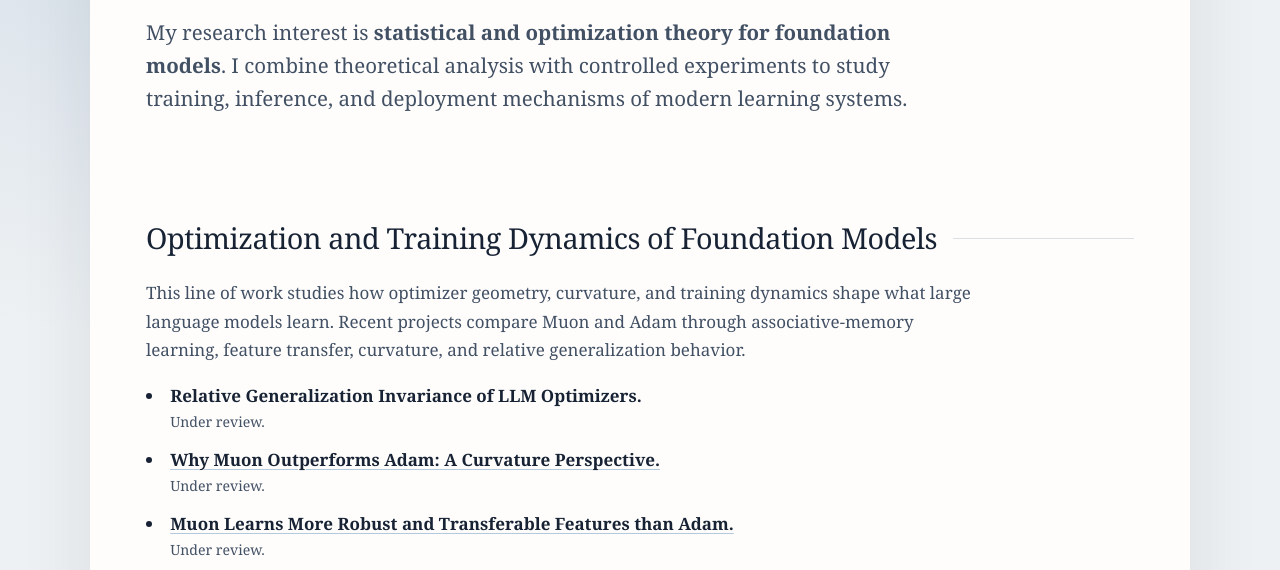
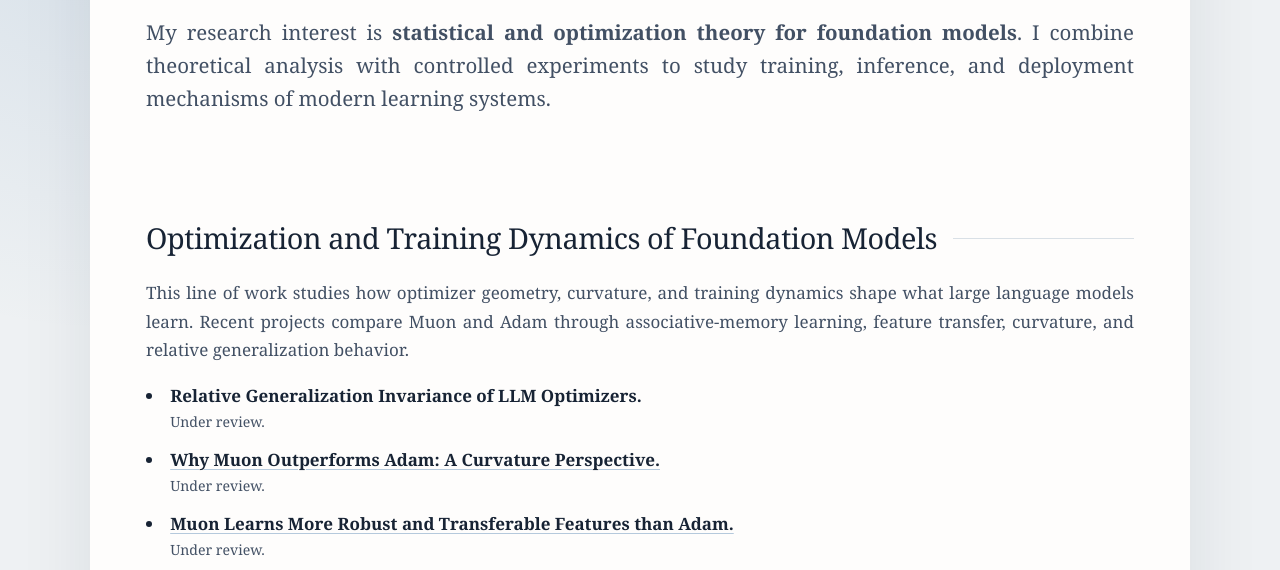
Before and after one commit to FengzhuoZhang/FengzhuoZhang.github.io, a website: page research.html in a window 1280 px wide. Shown: the part 230-800 px from the top of the page. Drawn offline with Linux system fonts and the light colour scheme.

Commit message:
Expand research section descriptions

```diff
--- a/research.html
+++ b/research.html
@@ -33,7 +33,7 @@
       </nav>
     </header>
 
-    <main id="main-content">
+    <main id="main-content" class="research-main">
       <h1>Research</h1>
       <p class="lead">
         My research interest is <strong>statistical and optimization theory for foundation models</strong>.
--- a/style.css
+++ b/style.css
@@ -501,9 +501,12 @@ sup {
   text-transform: none;
 }
 
+.research-main > .lead,
 .research-theme p {
-  max-width: 830px;
+  max-width: none;
   color: var(--ink-soft);
+  text-align: justify;
+  text-justify: inter-word;
 }
 
 .research-paper-list {
```
